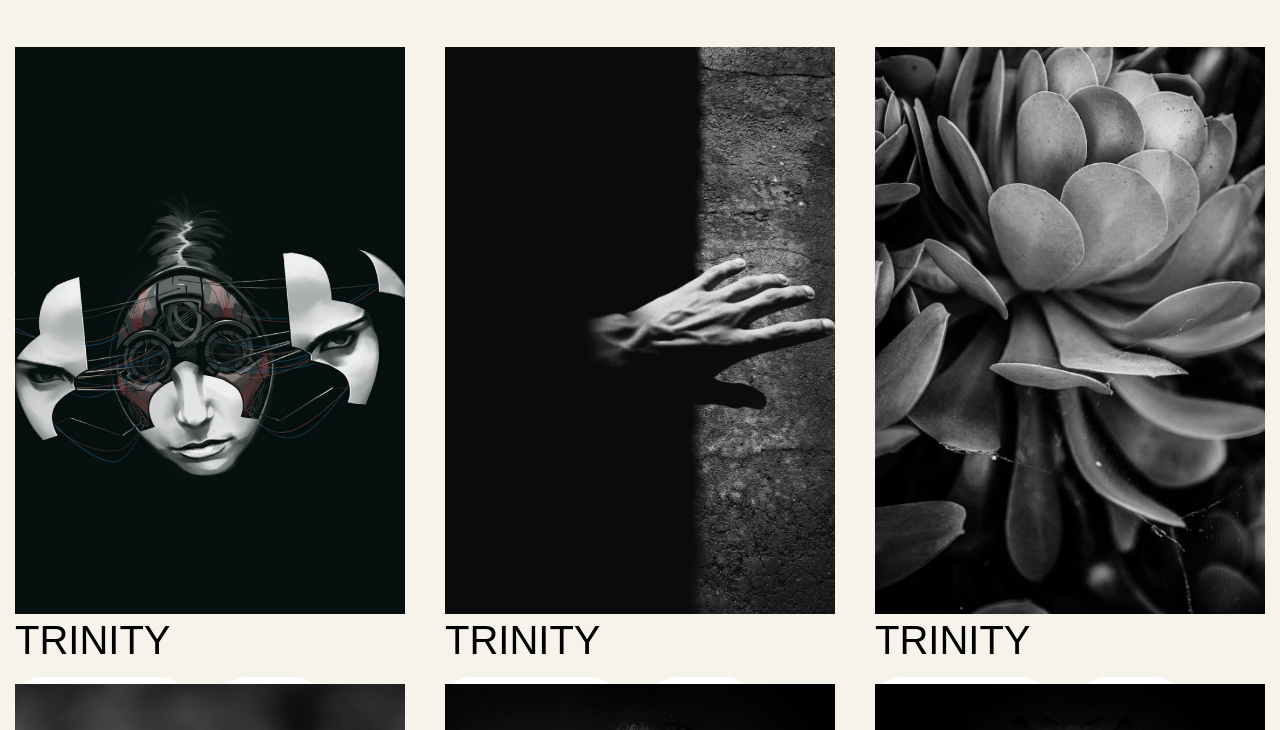
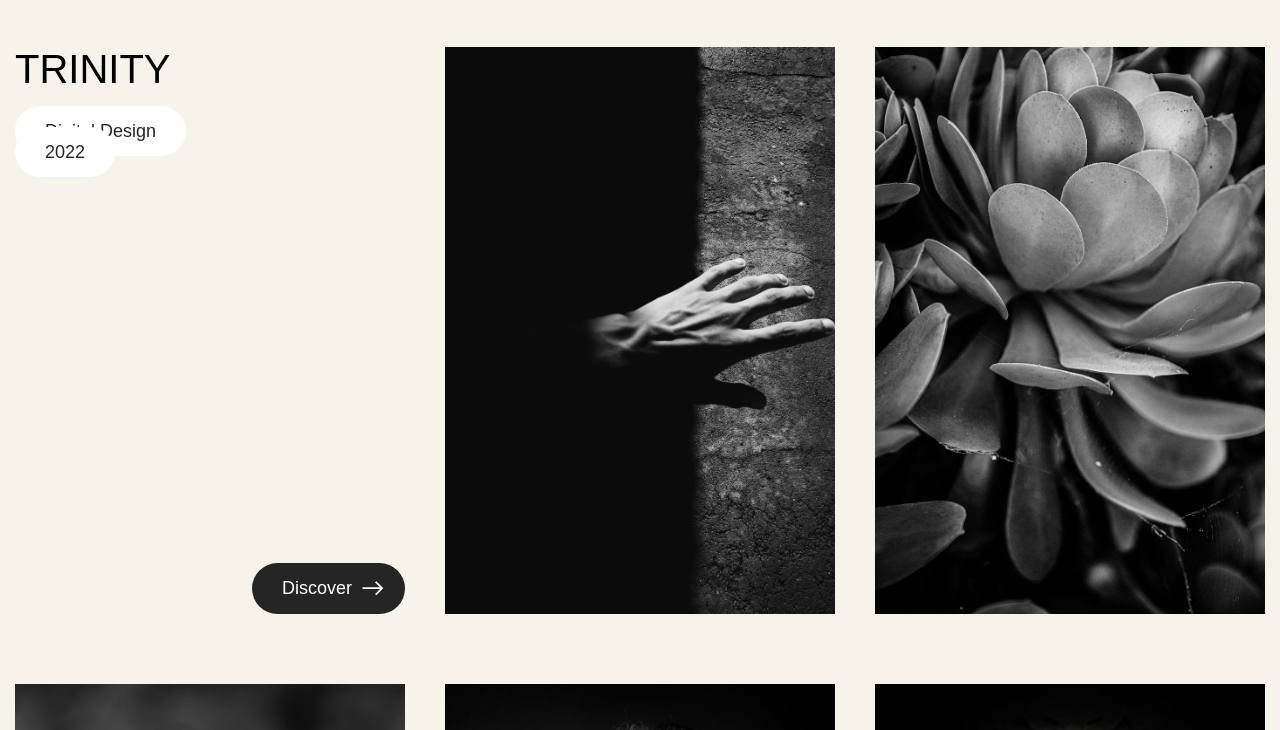
Before and after one commit to ZHENIA-OLIFIRENKO/step-project-Digital-Design, a website: page src/index.html in a window 1280 px wide. In both pictures the pointer is over the picture 210 px from the left and 3416 px from the top of the page. Shown: the part 3086-3816 px from the top of the page. Drawn offline with nearby package versions, Linux system fonts and the light colour scheme; files that its build step writes are made by us from their sources; files whose address does not match are found by name.

Commit message:
add desctop version

```diff
--- a/src/scss/main.scss
+++ b/src/scss/main.scss
@@ -219,9 +219,13 @@
   &__wrap-item {
     position: relative;
 
-    &__wrap-item:hover &__inner {
+    &:hover>.work__inner {
       display: flex;
-      transition: transform 0.3s ease-in-out;
+    }
+
+    &:hover>.work__wrapp-img {
+      display: none;
+      transition: all 0.9s;
     }
   }
 
@@ -230,6 +234,7 @@
     width: 100%;
     height: 100%;
     object-fit: cover;
+
   }
 
   &__btn {
@@ -258,12 +263,8 @@
     justify-content: space-between;
     background-color: $bg-main;
     position: absolute;
-    display: block;
-    transition: 0.3s all;
-  }
-
-  &__content-box{
-
+    display: none;
+    transition: 0.7s all;
   }
 
   &__inner-title {
```
Also changed, not shown: dist/css/main.css.
